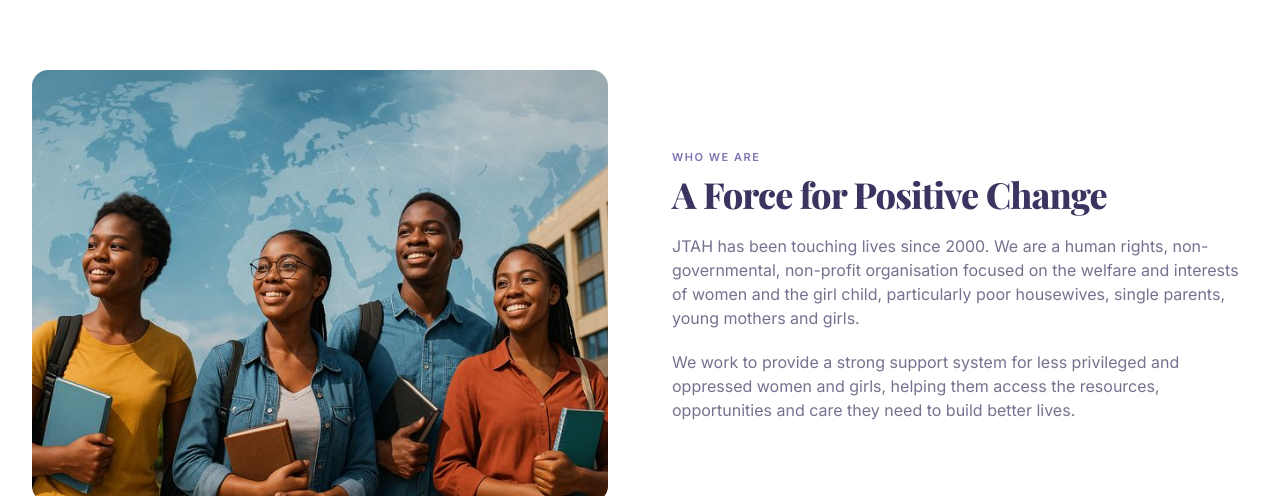
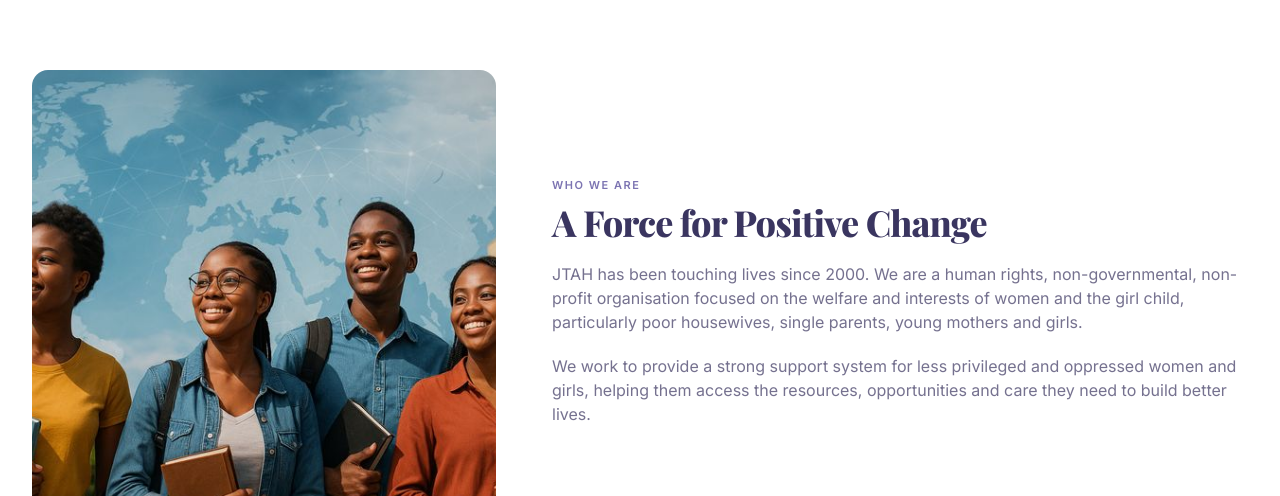
Before and after one commit to jashabeltouchaheart/jtah-frontend, a Next.js app in the folder jtah-frontend/: page /about in a window 1280 px wide. Shown: the part 456-952 px from the top of the page. Built offline with nearby package versions, Linux system fonts and the light colour scheme; no server answers; a web font is replaced by a local one.

Commit message:
refactor(ui): share RevealImage frame across about sections

```diff
--- a/jtah-frontend/src/components/about/FounderProfile.tsx
+++ b/jtah-frontend/src/components/about/FounderProfile.tsx
@@ -1,7 +1,6 @@
-import Image from "next/image";
 import { Section } from "@/components/ui/Section";
 import { SectionHeader } from "@/components/ui/SectionHeader";
-import { Reveal } from "@/components/ui/Reveal";
+import { RevealImage } from "@/components/ui/RevealImage";
 import { FOUNDER } from "@/content/about";
 
 export function FounderProfile() {
@@ -10,17 +9,7 @@ export function FounderProfile() {
   return (
     <Section>
       <div className="grid items-center gap-10 rounded-3xl bg-tint/50 p-6 sm:p-10 lg:grid-cols-[2fr_3fr] lg:gap-14 lg:p-12">
-        <Reveal
-className="relative aspect-[4/5] overflow-hidden rounded-2xl sm:aspect-[16/10] lg:aspect-square"          innerClassName="relative"
-        >
-          <Image
-            src={image.src}
-            alt={image.alt}
-            fill
-            sizes="(min-width: 1024px) 40vw, 100vw"
-            className="object-cover object-top"
-          />
-        </Reveal>
+        <RevealImage src={image.src} alt={image.alt} />
 
         <div className="space-y-4">
           <SectionHeader eyebrow={eyebrow} title={name} />
--- a/jtah-frontend/src/components/about/WhoWeAre.tsx
+++ b/jtah-frontend/src/components/about/WhoWeAre.tsx
@@ -1,27 +1,15 @@
-import Image from "next/image";
 import { Section } from "@/components/ui/Section";
 import { SectionHeader } from "@/components/ui/SectionHeader";
-import { Reveal } from "@/components/ui/Reveal";
+import { RevealImage } from "@/components/ui/RevealImage";
 import { WHO_WE_ARE } from "@/content/about";
 
 export function WhoWeAre() {
   const { eyebrow, title, paragraphs, image } = WHO_WE_ARE;
 
   return (
-    <Section containerClassName="grid items-center gap-10 lg:grid-cols-2 lg:gap-16">
+    <Section containerClassName="grid items-center gap-10 lg:grid-cols-[2fr_3fr] lg:gap-14">
       {/* Image: wipes in on scroll */}
-      <Reveal
-        className="relative aspect-[4/3] overflow-hidden rounded-2xl"
-        innerClassName="relative"
-      >
-        <Image
-          src={image.src}
-          alt={image.alt}
-          fill
-          sizes="(min-width: 1024px) 50vw, 100vw"
-          className="object-cover"
-        />
-      </Reveal>
+      <RevealImage src={image.src} alt={image.alt} />
 
       {/* Text */}
       <div className="space-y-5">
--- a/jtah-frontend/src/components/ui/RevealImage.tsx
+++ b/jtah-frontend/src/components/ui/RevealImage.tsx
@@ -1,56 +1,50 @@
-"use client";
-
 import Image from "next/image";
-import { useRevealAnimation } from "@/hooks/useRevealAnimation";
+import { Reveal } from "./Reveal";
+import { cn } from "@/lib/cn";
 
 interface RevealImageProps {
   src: string;
   alt: string;
-  fill?: boolean;
-  width?: number;
-  height?: number;
+  /** How wide the image renders, so the browser downloads the right size */
+  sizes?: string;
   priority?: boolean;
-  sizes?: string;
+  /** Override the frame, e.g. a different aspect ratio */
   className?: string;
+  /** Extra classes for the image itself, e.g. a different crop position */
   imageClassName?: string;
-  aspectRatio?: string;
+  delay?: number;
 }
 
+/**
+ * The standard framed photo used beside text blocks (Who We Are, Founder, ...).
+ * Portrait on phones, wide on tablets, square on desktop, rounded, and wiped in on scroll.
+ */
 export function RevealImage({
   src,
   alt,
-  fill = true,
-  width,
-  height,
+  sizes = "(min-width: 1024px) 40vw, 100vw",
   priority = false,
-  sizes = "(max-width: 768px) 100vw, (max-width: 1200px) 50vw, 33vw",
-  className = "",
-  imageClassName = "",
-  aspectRatio,
+  className,
+  imageClassName,
+  delay = 0,
 }: RevealImageProps) {
-  const { containerRef, imageWrapperRef } = useRevealAnimation();
-
   return (
-    <div
-      ref={containerRef}
-      style={aspectRatio ? { aspectRatio } : undefined}
-      className={`relative overflow-hidden ${className}`}
-    >
-      <div
-        ref={imageWrapperRef}
-        className="w-full h-full relative will-change-[clip-path]"
+    <Reveal
+      className={cn(
+        "relative aspect-[4/5] overflow-hidden rounded-2xl sm:aspect-[16/10] lg:aspect-square",
+        className
+      )}
+      innerClassName="relative"
+      delay={delay}
     >
       <Image
         src={src}
         alt={alt}
-          fill={fill}
-          width={!fill ? width : undefined}
-          height={!fill ? height : undefined}
+        fill
         priority={priority}
         sizes={sizes}
-          className={`object-cover transition-transform duration-700 ease-out group-hover:scale-[1.03] ${imageClassName}`}
+        className={cn("object-cover object-top", imageClassName)}
       />
-      </div>
-    </div>
+    </Reveal>
   );
 }
```
Lines whose indentation alone changed are shown as unchanged.
